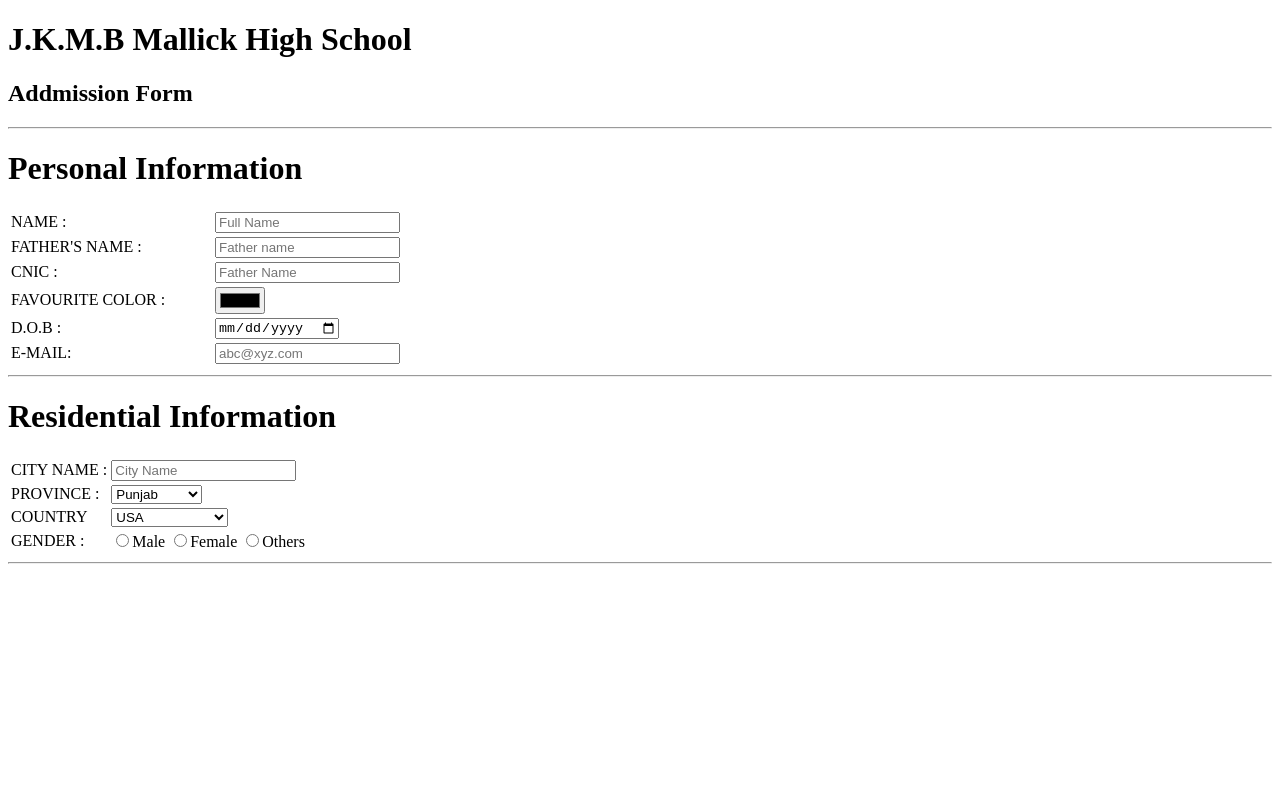
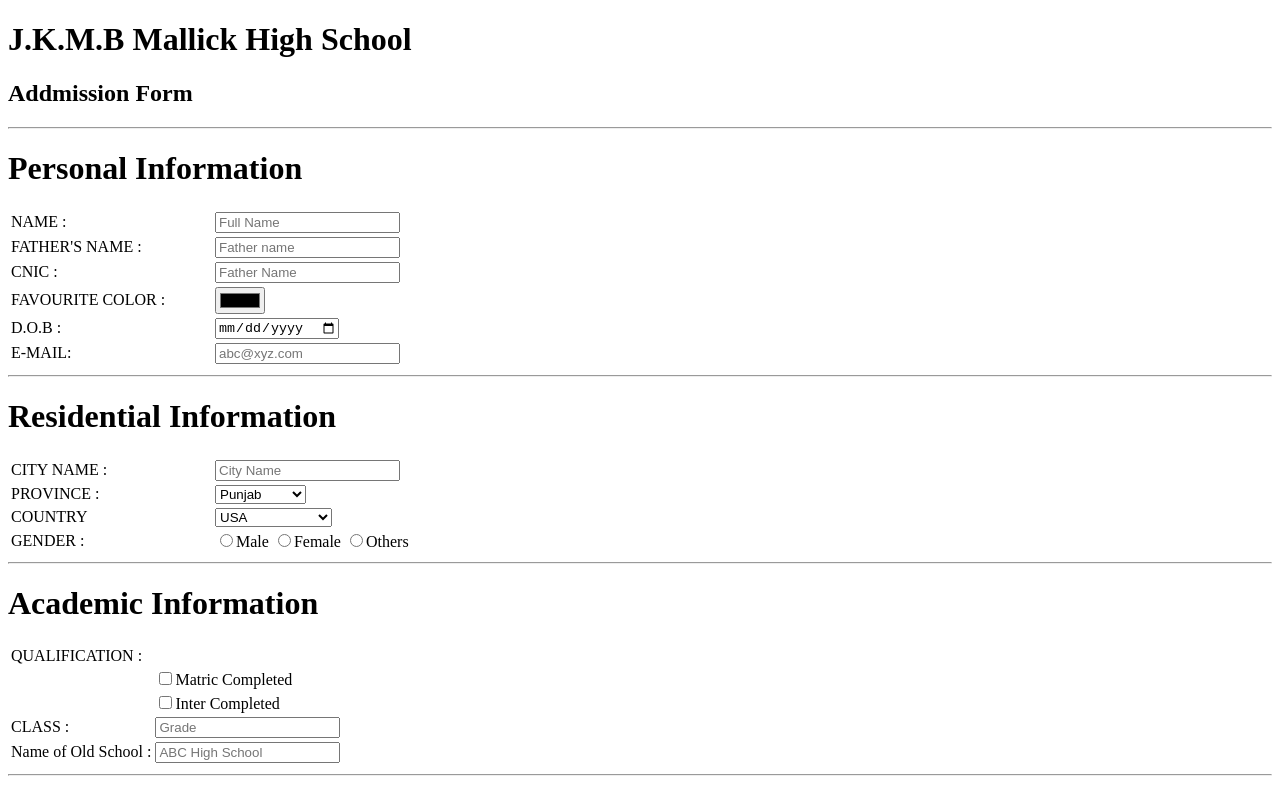
Before and after one commit to Muhammad-Hamza-Tahir/Html-Assignment, a plain HTML site: page index.html in a window 1280 px wide. Drawn offline with Linux system fonts and the light colour scheme.

Commit message:
Update index.html
Academic Information

```diff
--- a/index.html
+++ b/index.html
@@ -7,6 +7,7 @@
     <title>School Form</title>
 </head>
 <body>
+    <form>
       <div>
      <h1>J.K.M.B Mallick High School</h1>
      <h2>Addmission Form</h2>
@@ -48,7 +49,7 @@
       <h1>Residential Information</h1>
       <table>
           <tr>
-              <td>CITY NAME :</td>
+              <td width="200">CITY NAME :</td>
               <td><input type="text" placeholder="City Name"></td>
           </tr>
           <tr>
@@ -78,11 +79,11 @@
                   <label for="form">
                       <input type="radio" id="form" name="gender">Male
                   </label>
-                  <label for="form">
-                      <input type="radio" id="form" name="gender">Female
+                  <label for="form1">
+                      <input type="radio" id="form1" name="gender">Female
                   </label>
-                  <label for="form">
-                      <input type="radio" name="gender" id="Form">Others
+                  <label for="form2">
+                      <input type="radio" name="gender" id="form2">Others
                   </label>
               </td>
           </tr>
@@ -91,5 +92,40 @@
              <hr  />
 
          </div>
+
+         <div>
+             <h1>Academic Information</h1>
+             <table>
+                 <tr>
+                     <td>QUALIFICATION : </td>
+                     <td></td>
+                 </tr>
+                 <tr>
+                     <td></td>
+                     <td>
+                         <label for="check">
+                         <input type="checkbox" name="education" id="check">Matric Completed
+                         </label>
+                        </tr>
+                        <tr>
+                            <td></td>
+                            <td>
+                         <label for="check1">
+                             <input type="checkbox" name="eduction" id="check1">Inter Completed
+                         </label>
+                        </td>
+                 </tr>
+                 <tr>
+                     <td>CLASS :</td>
+                     <td><input type="text" placeholder="Grade"></td>
+                 </tr>
+                 <tr>
+                     <td>Name of Old School :</td>
+                     <td><input type="text" placeholder="ABC High School"></td>
+                 </tr>
+             </table>
+             <hr />
+         </div>
+         </form>
 </body>
 </html>
```
